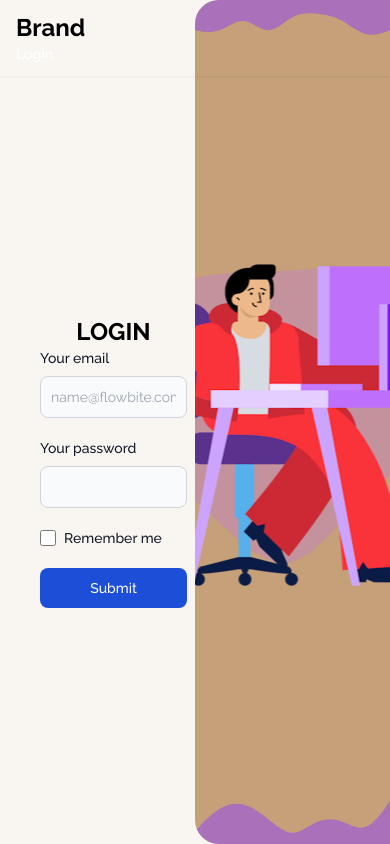
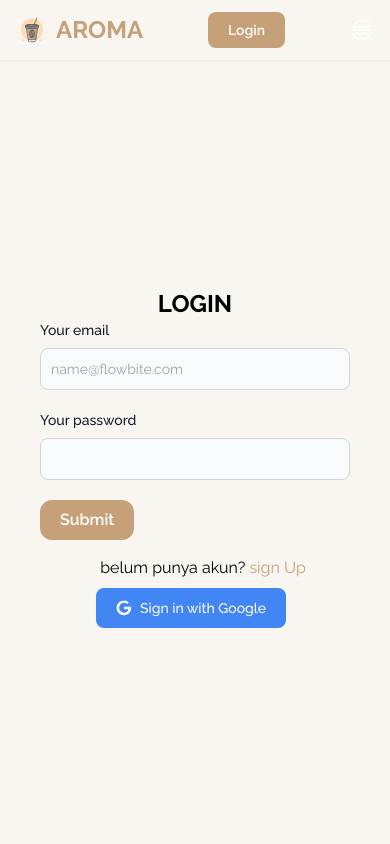
Before and after one commit to konoham/caffe, a React (Vite) app: page /Login in a window 390 px wide. Built offline with nearby package versions, Linux system fonts and the light colour scheme.

Commit message:
membuat fitur login lalu lanjutkan membuat navbar

```diff
--- a/src/components/Form/Form.jsx
+++ b/src/components/Form/Form.jsx
@@ -1,16 +1,96 @@
 import React, { useState } from "react";
+import { signUpGoogle, singIn, singUp } from "../../utility/firebase";
+import { useForm } from "react-hook-form";
+import { useUser } from "../../utility/Store";
+import { useNavigate } from "react-router-dom";
+import { yupResolver } from "@hookform/resolvers/yup";
+import * as yup from "yup";
 
 const FormPage = () => {
   const [ViewPosition, setViewPosition] = useState(true);
+  const [errorMessage, setErrorMessage] = useState();
+  const setUser = useUser((state) => state.setUser);
+  const navigate = useNavigate();
   const handleView = (e) => {
     e.preventDefault();
     setViewPosition((prev) => !prev);
   };
 
+  const schema = yup
+    .object({
+      email: yup.string().required().email(),
+      password: yup.string().max(15).min(4).required(),
+      // email2: yup.string().required().email(),
+      // password2: yup.string().max(15).min(4).required(),
+    })
+    .required();
+
+  const {
+    register,
+    handleSubmit,
+    formState: { errors },
+  } = useForm({
+    resolver: yupResolver(schema),
+  });
+
+  const SignIn = async (value) => {
+    const { email, password } = value;
+    const req = await singIn(email, password);
+    console.log(req);
+    console.log(req.code);
+    if (req.code) {
+      switch (req.code) {
+        case "auth/invalid-email":
+          setErrorMessage(
+            "Email yang Anda masukkan tidak valid. Harap periksa kembali."
+          );
+          break;
+        default:
+          setErrorMessage(
+            "Terjadi kesalahan saat masuk. Silakan coba lagi nanti."
+          );
+          break;
+      }
+    }
+    localStorage.setItem("user", JSON.stringify(req.user));
+    const Storege = localStorage.getItem("user");
+    setUser(JSON.parse(Storege));
+    navigate("/");
+  };
+  const SignUp = async (value) => {
+    const { email2, password2 } = value;
+    const req = await singUp(email2, password2);
+    console.log(req);
+    if (req.code) {
+      switch (req.code) {
+        case "auth/email-already-in-use":
+          setErrorMessage("Akun Anda sudah terdaftar. Silahkan login kembali.");
+          break;
+        default:
+          setErrorMessage(
+            "Terjadi kesalahan saat masuk. Silakan coba lagi nanti."
+          );
+          break;
+      }
+    }
+    localStorage.setItem("user", JSON.stringify(req.user));
+    const Storege = localStorage.getItem("user");
+    setUser(JSON.parse(Storege));
+    navigate("/");
+  };
+  const signUpwhithGoogle = async () => {
+    const response = await signUpGoogle();
+    localStorage.setItem("user", JSON.stringify(response.user));
+    const Storege = localStorage.getItem("user");
+    setUser(JSON.parse(Storege));
+    navigate("/");
+  };
+
   return (
     <section className="h-svh w-screen bg-[#F9F6F1] flex justify-center items-center px-10 gap-4 box-border">
       <form
-        className={`w-1/2 mx-auto pt-20 duration-[3s] ${ViewPosition ? "opacity-100 scale-100 " : "opacity-0 scale-0"}`}
+        onSubmit={handleSubmit(SignIn)}
+        className={`w-full md:w-1/2 mx-auto pt-20 duration-[3s] ${ViewPosition ? "opacity-100 scale-100 " : "opacity-0 scale-0 hidden md:block"}`}
       >
         <h1 className="uppercase text-center w-full text-2xl font-bold">
           login
@@ -27,8 +107,16 @@ const FormPage = () => {
             id="email"
             className="bg-gray-50 border border-gray-300 text-gray-900 text-sm rounded-lg   block w-full p-2.5 placeholder-gray-400 "
             placeholder="name@flowbite.com"
-            required
+            {...register("email")}
           />
+          {errors && (
+            <p className="text-red-500 font-semibold text-sm">
+              {errors.email?.message}
+            </p>
+          )}
+          {errorMessage && (
+            <p className="text-red-500 font-semibold text-sm">{errorMessage}</p>
+          )}
         </div>
         <div className="mb-5">
           <label
@@ -41,38 +129,56 @@ const FormPage = () => {
             type="password"
             id="password"
             className="bg-gray-50 border border-gray-300 text-gray-900 text-sm rounded-lg   block w-full p-2.5 placeholder-gray-400"
-            required
+            {...register("password")}
           />
+          {errors && (
+            <p className="text-red-500 font-semibold text-sm">
+              {errors.password?.message}
+            </p>
+          )}
+          {errorMessage && (
+            <p className="text-red-500 font-semibold text-sm">{errorMessage}</p>
+          )}
         </div>
-        <div className="flex items-start mb-5">
-          <div className="flex items-center h-5">
-            <input
-              id="remember"
-              type="checkbox"
-              value=""
-              className="w-4 h-4 border border-gray-300 rounded "
-              required
-            />
-          </div>
-          <label
-            for="remember"
-            className="ms-2 text-sm font-medium text-gray-900 "
+        <input
+          type="submit"
+          className="bg-primary py-2 px-5 rounded-xl text-base font-semibold text-white"
+        />
+        <div className="flex justify-center items-center flex-col gap-2 w-full md:hidden">
+          <p className="ps-4 mt-4">
+            {ViewPosition ? "belum punya akun?" : "   sudah punya akun?"}
+            <span onClick={(e) => handleView(e)} className="text-primary">
+              {ViewPosition ? " sign Up" : " Login"}
+            </span>
+          </p>
+          <button
+            type="button"
+            onClick={() => signUpwhithGoogle()}
+            class="text-white bg-[#4285F4] hover:bg-[#4285F4]/90 focus:ring-4 focus:outline-none focus:ring-[#4285F4]/50 font-medium rounded-lg text-sm px-5 py-2.5 text-center inline-flex items-center dark:focus:ring-[#4285F4]/55 me-2 mb-2"
           >
-            Remember me
-          </label>
+            <svg
+              class="w-4 h-4 me-2"
+              aria-hidden="true"
+              xmlns="http://www.w3.org/2000/svg"
+              fill="currentColor"
+              viewBox="0 0 18 19"
+            >
+              <path
+                fill-rule="evenodd"
+                d="M8.842 18.083a8.8 8.8 0 0 1-8.65-8.948 8.841 8.841 0 0 1 8.8-8.652h.153a8.464 8.464 0 0 1 5.7 2.257l-2.193 2.038A5.27 5.27 0 0 0 9.09 3.4a5.882 5.882 0 0 0-.2 11.76h.124a5.091 5.091 0 0 0 5.248-4.057L14.3 11H9V8h8.34c.066.543.095 1.09.088 1.636-.086 5.053-3.463 8.449-8.4 8.449l-.186-.002Z"
+                clip-rule="evenodd"
+              />
+            </svg>
+            Sign in with Google
+          </button>
         </div>
-        <button
-          type="submit"
-          className="text-white bg-blue-700 hover:bg-blue-800  font-medium rounded-lg text-sm w-full sm:w-auto px-5 py-2.5 text-center "
-        >
-          Submit
-        </button>
       </form>
       <form
-        className={`w-1/2 mx-auto pt-20 duration-[3s] ${ViewPosition ? "opacity-0 scale-0  " : "opacity-100 scale-100%"}`}
+        onSubmit={handleSubmit(SignUp)}
+        className={`w-full md:w-1/2 mx-auto pt-20 duration-[3s]  ${ViewPosition ? "opacity-0 scale-0 hidden md:block" : " opacity-100 scale-100 "}`}
       >
         <h1 className="uppercase text-center w-full text-2xl font-bold">
-          Sign Up
+          sign Up
         </h1>
         <div className="mb-5">
           <label
@@ -83,11 +189,19 @@ const FormPage = () => {
           </label>
           <input
             type="email"
-            id="email"
+            id="email2"
             className="bg-gray-50 border border-gray-300 text-gray-900 text-sm rounded-lg   block w-full p-2.5 placeholder-gray-400 "
             placeholder="name@flowbite.com"
-            required
+            {...register("email2")}
           />
+          {errors && (
+            <p className="text-red-500 font-semibold text-sm">
+              {errors.email2?.message}
+            </p>
+          )}
+          {errorMessage && (
+            <p className="text-red-500 font-semibold text-sm">{errorMessage}</p>
+          )}
         </div>
         <div className="mb-5">
           <label
@@ -98,37 +212,57 @@ const FormPage = () => {
           </label>
           <input
             type="password"
-            id="password"
+            id="password2"
             className="bg-gray-50 border border-gray-300 text-gray-900 text-sm rounded-lg   block w-full p-2.5 placeholder-gray-400"
-            required
+            {...register("password2")}
           />
+          {errors && (
+            <p className="text-red-500 font-semibold text-sm">
+              {errors.password2?.message}
+            </p>
+          )}
+          {errorMessage && (
+            <p className="text-red-500 font-semibold text-sm">
+              {errorMessage} <span onClick={(e) => handleView(e)}>login</span>
+            </p>
+          )}
         </div>
-        <div className="flex items-start mb-5">
-          <div className="flex items-center h-5">
-            <input
-              id="remember"
-              type="checkbox"
-              value=""
-              className="w-4 h-4 border border-gray-300 rounded "
-              required
-            />
-          </div>
-          <label
-            for="remember"
-            className="ms-2 text-sm font-medium text-gray-900 "
+
+        <input
+          type="submit"
+          className="bg-primary py-2 px-5 rounded-xl text-base font-semibold text-white"
+        />
+        <div className="flex justify-center items-center flex-col gap-2 w-full md:hidden">
+          <p className="mt-4">
+            {ViewPosition ? "belum punya akun?" : "   sudah punya akun?"}
+            <span onClick={(e) => handleView(e)} className="text-primary">
+              {ViewPosition ? " sign Up" : " Login"}
+            </span>
+          </p>
+          <button
+            type="button"
+            onClick={() => signUpwhithGoogle()}
+            class="text-white bg-[#4285F4] hover:bg-[#4285F4]/90 focus:ring-4 focus:outline-none focus:ring-[#4285F4]/50 font-medium rounded-lg text-sm px-5 py-2.5 text-center inline-flex items-center dark:focus:ring-[#4285F4]/55 me-2 mb-2"
           >
-            Remember me
-          </label>
+            <svg
+              class="w-4 h-4 me-2"
+              aria-hidden="true"
+              xmlns="http://www.w3.org/2000/svg"
+              fill="currentColor"
+              viewBox="0 0 18 19"
+            >
+              <path
+                fill-rule="evenodd"
+                d="M8.842 18.083a8.8 8.8 0 0 1-8.65-8.948 8.841 8.841 0 0 1 8.8-8.652h.153a8.464 8.464 0 0 1 5.7 2.257l-2.193 2.038A5.27 5.27 0 0 0 9.09 3.4a5.882 5.882 0 0 0-.2 11.76h.124a5.091 5.091 0 0 0 5.248-4.057L14.3 11H9V8h8.34c.066.543.095 1.09.088 1.636-.086 5.053-3.463 8.449-8.4 8.449l-.186-.002Z"
+                clip-rule="evenodd"
+              />
+            </svg>
+            Sign Up with Google
+          </button>
         </div>
-        <button
-          type="submit"
-          className="text-white bg-blue-700 hover:bg-blue-800  font-medium rounded-lg text-sm w-full sm:w-auto px-5 py-2.5 text-center "
-        >
-          Submit
-        </button>
       </form>
       <div
-        className={`layer bg-primary absolute top-0 bottom-0  w-1/2  bg-[url('/asset/icon.png')] bg-no-repeat bg-center overflow-hidden ${ViewPosition ? "animateright rounded-l-3xl " : "animateLeft rounded-r-3xl"}`}
+        className={`layer hidden md:block bg-primary absolute top-0 bottom-0  w-1/2  bg-[url('/asset/icon.png')] bg-no-repeat bg-center overflow-hidden ${ViewPosition ? "animateright rounded-l-3xl " : "animateLeft rounded-r-3xl "}`}
       >
         <div className="w-full absolute top-0">
           <svg xmlns="http://www.w3.org/2000/svg" viewBox="0 0 1440 320">
@@ -149,9 +283,9 @@ const FormPage = () => {
           </svg>
         </div>
         <div className="absolute bottom-48 left-[25rem] text-center text-xl">
-          <p>{ViewPosition ? "belum punya akun? " : "sudah punya akun?"}</p>
+          <p>{ViewPosition ? " sudah punya akun?" : " belum punya akun?"}</p>
           <button onClick={handleView} className="text-blue-500">
-            {ViewPosition ? "sign Up" : " Login"}
+            {ViewPosition ? "sign Up" : "   Login"}
           </button>
         </div>
       </div>
--- a/src/components/card/card.jsx
+++ b/src/components/card/card.jsx
@@ -39,7 +39,7 @@ export const Card = (props) => {
             </i>
           </div>
           <h3 className="font-semibold text-center">{props.title}</h3>
-          <div className="flex justify-between items-center w-full ">
+          <div className="flex justify-between items-center w-full pe-4">
             <Basket
               size={32}
               className="text-primary border border-primary p-1.5 rounded-full"
--- a/src/components/keunggulan.jsx
+++ b/src/components/keunggulan.jsx
@@ -15,6 +15,7 @@ const Keunggulan = () => {
           delay: 2500,
           disableOnInteraction: true,
         }}
+        loop={true}
         breakpoints={{
           768: {
             slidesPerView: 4,
@@ -29,8 +30,8 @@ const Keunggulan = () => {
         modules={[Pagination, Autoplay]}
         className=""
       >
-        {DataKenggulan.map((item) => (
-          <SwiperSlide key={item.title}>
+        {DataKenggulan.map((item, i) => (
+          <SwiperSlide key={i}>
             <div className="second-card flex justify-center box-border p-4 rounded-xl items-center">
               <Gift size={32} className="w-fit my-auto text-primary" />
               <div className="flex justify-center items-start flex-col flex-grow-0 flex-shrink-0 px-4 text-start w-[90%]">
--- a/src/components/navbar.jsx
+++ b/src/components/navbar.jsx
@@ -1,8 +1,11 @@
 import { useState } from "react";
 import { Link } from "react-router-dom";
+import { useUser } from "../utility/Store";
+import { Hamburger } from "@phosphor-icons/react";
 
 export default function Navbar() {
   const [change, setChange] = useState(false);
+  const user = useUser((state) => state.user);
   const checkScroll = () => {
     window.scrollY >= 100 ? setChange(true) : setChange(false);
   };
@@ -13,16 +16,24 @@ export default function Navbar() {
     <header
       className={`flex flex-wrap sm:justify-start sm:flex-nowrap z-50 w-full fixed bg-opacity-90 text-sm py-3 shadow-sm text-white ${change ? "bg-primary" : "bg-transparent"} duration-300`}
     >
-      <nav className="max-w-[85rem] w-full mx-auto px-4 sm:flex sm:items-center sm:justify-between">
+      <nav className="md:px-10 w-full mx-auto px-4 flex items-center justify-between relative">
         <div className="flex items-center justify-between">
-          <a className="flex-none text-2xl font-bold text-black" href="/">
-            Brand
+          <a
+            className={`flex-none text-2xl font-bold flex justify-center items-center gap-2 ${change ? "text-white" : "text-primary"}`}
+            href="/"
+          >
+            <img src="/iconweb.svg" className="w-8 h-8" />
+            AROMA
           </a>
         </div>
-        <div id="" className="hidden sm:block">
+
+        <div
+          id=""
+          className="absolute -right-52 bottom-0 top-full bg-black flex flex-col justify-start items-center md:block"
+        >
           <div className="flex flex-col gap-5 mt-5 sm:flex-row sm:items-center sm:justify-end sm:mt-0 sm:ps-5 text-white ms-10">
             <a
-              className="font-semibold text-sm text-primary hover:text-white"
+              className={`font-semibold text-sm ${change ? "text-white" : "text-primary hover:text-white"}`}
               href="/"
             >
               Home
@@ -56,12 +67,34 @@ export default function Navbar() {
           </div>
         </div>
         <div className="w-fit flex justify-center items-center gap-2">
-          <Link to={`/Login`} className="w-fit">
-            <p className="font-semibold text-sm hover:text-primary " href="#">
-              Login
-            </p>
-          </Link>
+          {!user ? (
+            <Link to={`/Login`} className="w-fit">
+              <button
+                className={`font-semibold text-sm py-2 px-5 rounded-lg ${change ? "text-primary bg-white hover:text-black" : "text-white bg-primary hover:text-black"}`}
+                href="#"
+              >
+                Login
+              </button>
+            </Link>
+          ) : (
+            <details className="relative">
+              <summary className="list-none">
+                <img
+                  src={
+                    user.photoURL
+                      ? user.photoURL
+                      : "https://i.pinimg.com/564x/45/b6/fa/45b6fa403c4dd5f8f09a58a7d6d7453a.jpg"
+                  }
+                  className="w-8 h-8 rounded-full"
+                />
+              </summary>
+              <p className="absolute bottom-[-20px] left-[-4rem] text-xs">
+                {user.email}
+              </p>
+            </details>
+          )}
         </div>
+        <Hamburger size={24} />
       </nav>
     </header>
   );
--- /dev/null
+++ b/src/utility/Store.js
@@ -0,0 +1,6 @@
+import { create } from "zustand";
+
+export const useUser = create((set) => ({
+  user: undefined,
+  setUser: (user) => set(() => ({ user })),
+}));
--- /dev/null
+++ b/src/utility/firebase.js
@@ -0,0 +1,66 @@
+// Import the functions you need from the SDKs you need
+
+import { initializeApp, getApps } from "firebase/app";
+import {
+  getAuth,
+  createUserWithEmailAndPassword,
+  GoogleAuthProvider,
+  signInWithEmailAndPassword,
+  signOut,
+  signInWithPopup,
+} from "firebase/auth";
+// TODO: Add SDKs for Firebase products that you want to use
+// https://firebase.google.com/docs/web/setup#available-libraries
+
+// Your web app's Firebase configuration
+const firebaseConfig = {
+  apiKey: "AIzaSyBUmOfoTtlCaRdBz8rkLA5_9YxfQbKS4f0",
+  authDomain: "aroma-cafe-807fa.firebaseapp.com",
+  projectId: "aroma-cafe-807fa",
+  storageBucket: "aroma-cafe-807fa.appspot.com",
+  messagingSenderId: "1035367212956",
+  appId: "1:1035367212956:web:e39140d913a8b1150d8a59",
+};
+
+if (!getApps().length) {
+  initializeApp(firebaseConfig);
+}
+
+const auth = getAuth();
+const provider = new GoogleAuthProvider();
+
+export const singUp = async (email, password) => {
+  try {
+    const user = await createUserWithEmailAndPassword(auth, email, password);
+    return user;
+  } catch (error) {
+    return error;
+  }
+};
+export const singIn = async (email, password) => {
+  try {
+    const user = await signInWithEmailAndPassword(auth, email, password);
+    return user;
+  } catch (error) {
+    return error;
+  }
+};
+export const singOut = async (email, password) => {
+  try {
+    const result = await signOut(auth);
+    return result;
+  } catch (error) {
+    return error;
+  }
+};
+
+export const signUpGoogle = async () => {
+  try {
+    const popUp = await signInWithPopup(auth, provider);
+    const response = popUp;
+    return response;
+  } catch (error) {
+    return error;
+    console.log(error);
+  }
+};
```
Also changed, not shown: package.json (+5 -4 lines), src/App.css (+12 -0 lines), src/components/Hero/home.jsx (+5 -3 lines), 2 other files (tests, documents, lock files or other folders).
